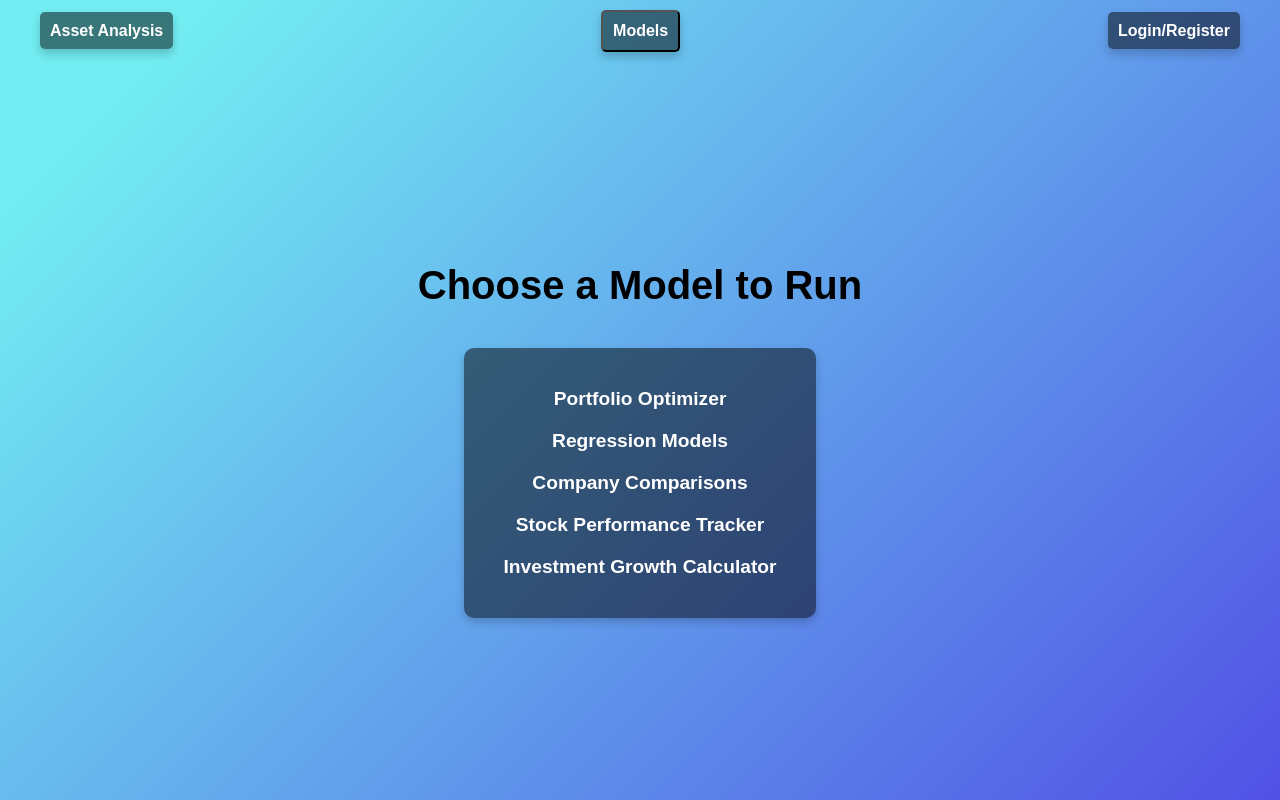
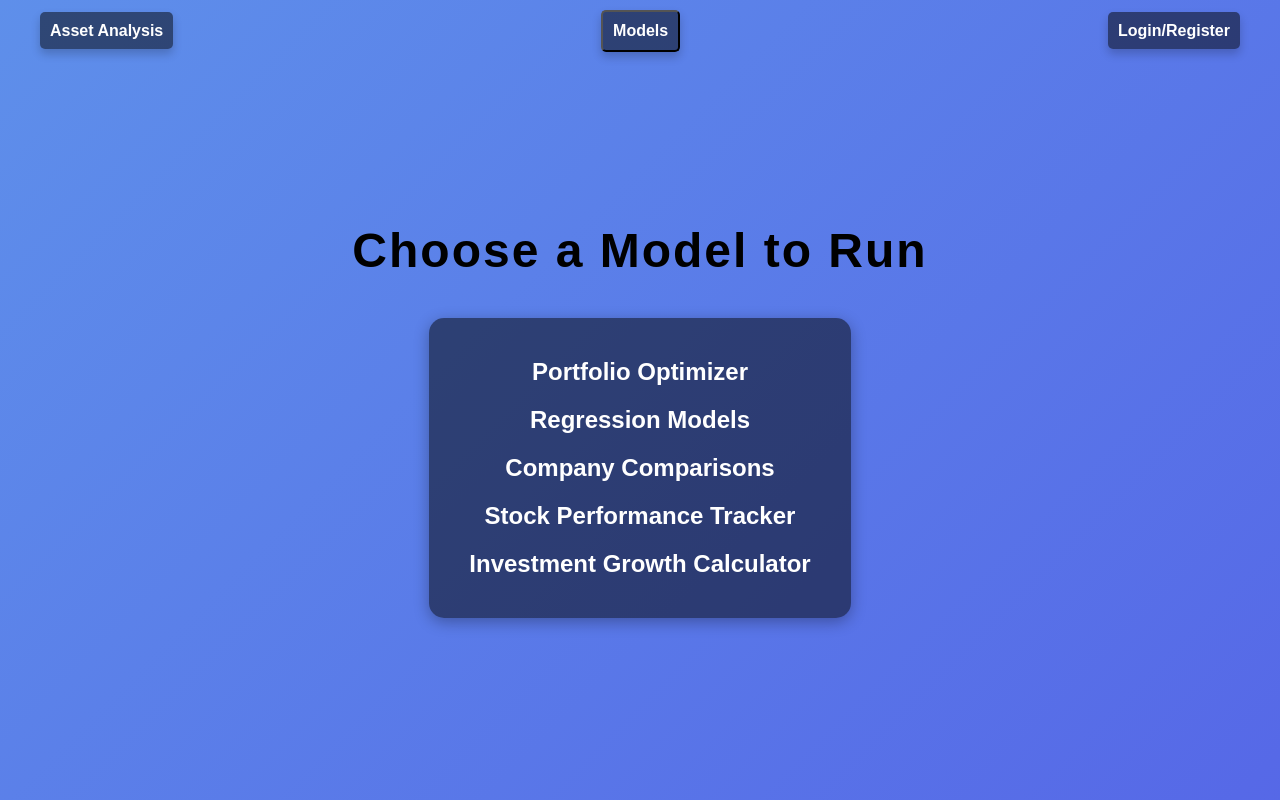
Before and after one commit to JTtryingtoCode/AssetAnalysis, a Flask app: page / in a window 1280 px wide. Run offline with Flask 3, Linux system fonts and the light colour scheme.

Commit message:
Update index.html

```diff
--- a/templates/index.html
+++ b/templates/index.html
@@ -3,9 +3,12 @@
 <head>
     <meta charset="UTF-8">
     <meta name="viewport" content="width=device-width, initial-scale=1.0">
-    <title>Interactive Finance</title>
+    <title>Asset Analysis</title>
     <link rel="stylesheet" href="/static/style.css">
+    <link rel="icon" href="/static/images/assetanalysis.ico" type="image/x-icon">
     <style>
+        @import url('https://fonts.googleapis.com/css2?family=Roboto:wght@400;700&display=swap');
+
         body {
             display: flex;
             flex-direction: column;
@@ -13,52 +16,94 @@
             justify-content: center;
             min-height: 100vh;
             margin: 0;
-            font-family: Arial, sans-serif;
-            background: linear-gradient(135deg, #72EDF2 10%, #5151E5 100%);
-            color: black;
+            font-family: 'Roboto', Arial, sans-serif;
+            background: linear-gradient(135deg, #72EDF2, #5151E5);
+            background-size: 400% 400%;
+            animation: gradientBG 15s ease infinite;
+            color: white;
             text-align: center;
             padding: 10px;
             box-sizing: border-box;
+            overflow: hidden;
         }
+
         h1 {
-            margin-top: 100px; /* Adjust this to accommodate the fixed header */
+            margin-top: 60px;
             margin-bottom: 40px;
-            font-size: 2.5em;
+            font-size: 3em;
+            letter-spacing: 2px;
+            animation: fadeIn 2s ease-in-out;
+            color: black;
         }
+
         nav {
             background-color: rgba(0, 0, 0, 0.5);
             padding: 20px;
-            border-radius: 10px;
-            box-shadow: 0 4px 8px rgba(0, 0, 0, 0.2);
+            border-radius: 15px;
+            box-shadow: 0 4px 15px rgba(0, 0, 0, 0.3);
+            animation: slideIn 2s ease-in-out;
         }
+
         ul {
             list-style-type: none;
             padding: 0;
         }
+
         li {
             margin: 20px 0;
         }
+
         a {
             text-decoration: none;
             color: white;
-            font-size: 1.2em;
+            font-size: 1.5em;
             font-weight: bold;
-            transition: color 0.3s, background-color 0.3s;
+            transition: color 0.3s, background-color 0.3s, transform 0.3s;
             padding: 10px 20px;
-            border-radius: 5px;
+            border-radius: 10px;
         }
+
         a:hover {
             color: #5151E5;
             background-color: #72EDF2;
+            transform: scale(1.1);
         }
+
         .message {
             color: yellow;
             margin-top: 20px;
             opacity: 1;
             transition: opacity 1s ease-out;
         }
+
         .fade-out {
             opacity: 0;
+        }
+
+        @keyframes fadeIn {
+            from {
+                opacity: 0;
+            }
+            to {
+                opacity: 1;
+            }
+        }
+
+        @keyframes slideIn {
+            from {
+                transform: translateY(50px);
+                opacity: 0;
+            }
+            to {
+                transform: translateY(0);
+                opacity: 1;
+            }
+        }
+
+        @keyframes gradientBG {
+            0% { background-position: 0% 50%; }
+            50% { background-position: 100% 50%; }
+            100% { background-position: 0% 50%; }
         }
     </style>
 </head>
@@ -102,7 +147,7 @@
                     });
             });
 
-            headerSharpeLink.addEventListener('click', function(e) {
+            headerPortfolioOptimizerLink.addEventListener('click', function(e) {
                 e.preventDefault();
                 fetch('/check-subscription')
                     .then(response => response.json())
```
